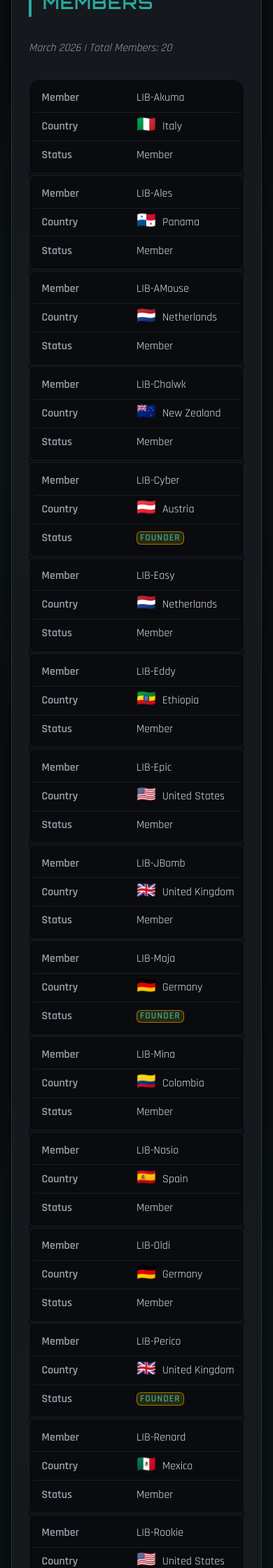
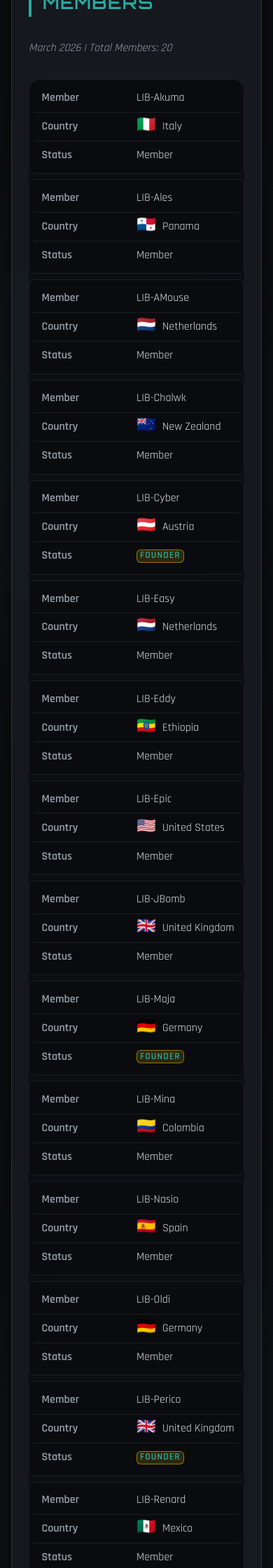
Before and after one commit to Chalwk/liberty-ce, a Jekyll site: the page built from pages/members.html, in a window 390 px wide. Shown: the part 497-2737 px from the top of the page at 70% size. Built offline with Jekyll 4.4.1, drawn with Linux system fonts in a browser that asks for light colours.

Commit message:
Increase vertical spacing between member entries while viewing on mobile

```diff
--- a/pages/members.html
+++ b/pages/members.html
@@ -120,7 +120,7 @@ title: Members
         }
 
         .members-table tr {
-            margin: 0 0 0.1rem 0;
+            margin: 0 0 0.5rem 0;
             background: rgba(10, 12, 15, 0.93);
             border: 1px solid rgba(255, 255, 255, 0.08);
             border-radius: 8px;
```
